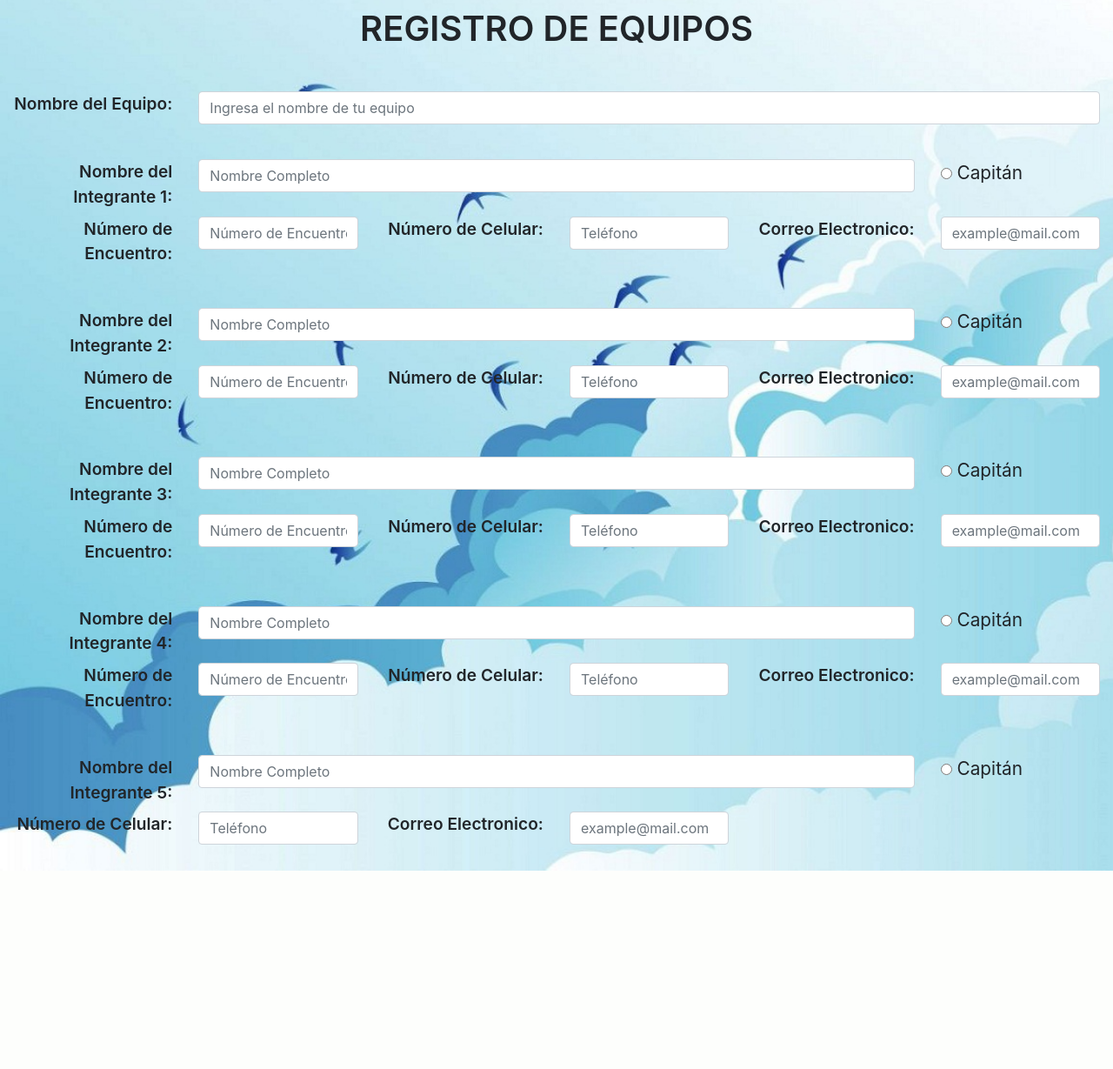
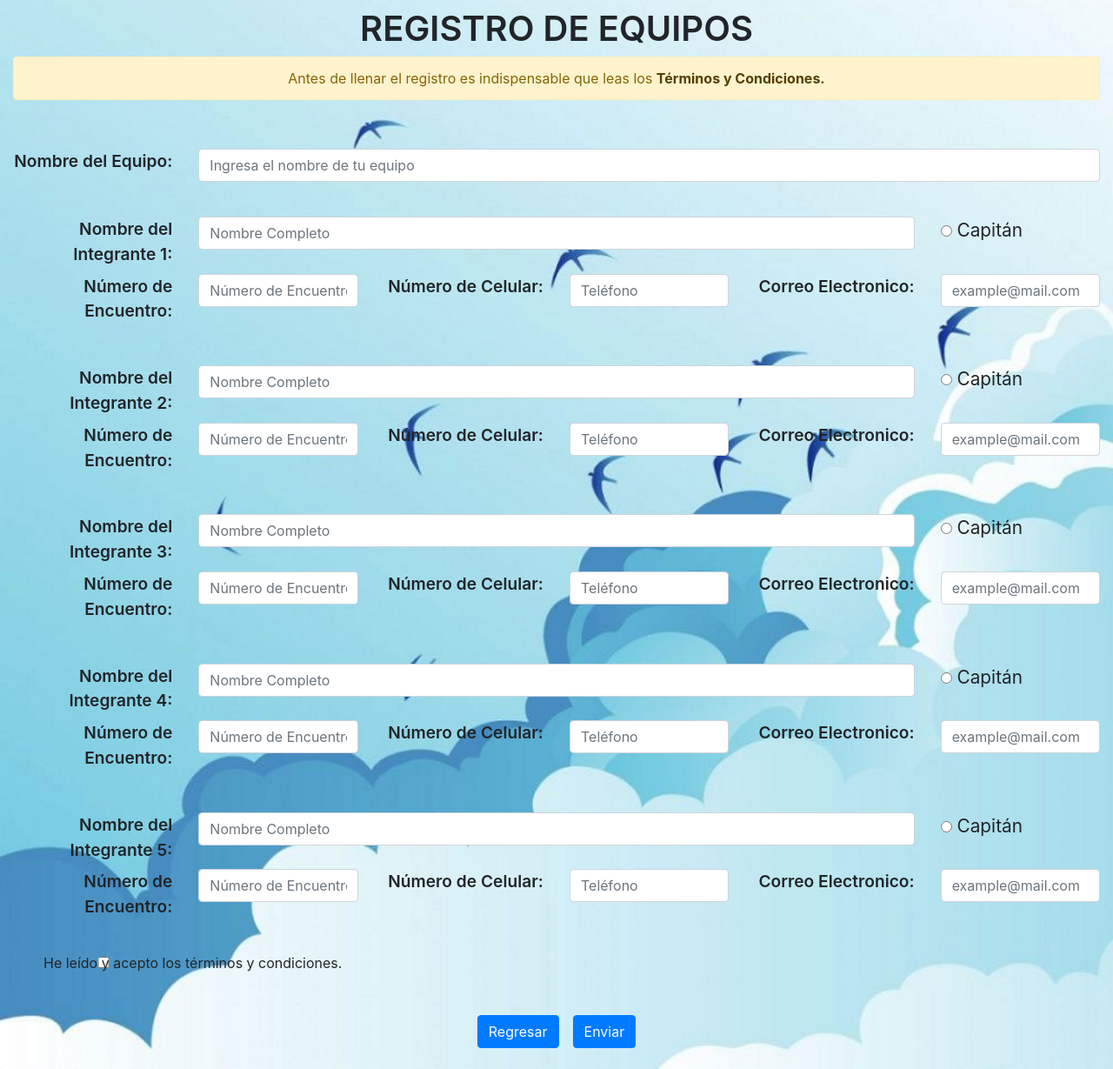
Before and after one commit to GunnerStraiker1/epjMerida, a PHP site: page /webNewDesign/registro-rally.php in a window 1280 px wide. Shown: the part 106-1335 px from the top of the page at 87% size. Before the commit the page ends 1107 px from the top, so only its background shows below. Run offline with PHP 8.4, Linux system fonts and the light colour scheme.

Commit message:
Corregir el Check del Registro

```diff
--- a/webNewDesign/Term_Cond.php
+++ b/webNewDesign/Term_Cond.php
@@ -56,7 +56,7 @@
             </p>
             <h4 class="text-lg font-weight-bold">Registro</h4>
             <p>
-              Una vez cerciorada y validada la información dada, continúe con el registro del equipo en esta <a href="registro-rally.php">sección</a>.</br>
+              Una vez cerciorada y validada la información dada, continúe con el registro del equipo en esta <a href="registro-rally.php">SECCIÓN</a>.</br>
               Ingresar los siguientes datos correctamente: <strong>Nombre del equipo, Nombre completo de los integrantes, Número celular,
               Encuentro al que pertenecen y Correo electrónico.</strong> Tomar en cuenta la selección del integrante que va a ser el capitán del equipo,
               ya que una vez guardado el registro, se enviará un correo electrónico al capitán seleccionado para confirmar el registro.</br>
--- a/webNewDesign/registro-rally.php
+++ b/webNewDesign/registro-rally.php
@@ -11,6 +11,26 @@
   <script src="https://code.jquery.com/jquery-3.3.1.slim.min.js" integrity="sha384-q8i/X+965DzO0rT7abK41JStQIAqVgRVzpbzo5smXKp4YfRvH+8abtTE1Pi6jizo" crossorigin="anonymous"></script>
   <script src="https://cdnjs.cloudflare.com/ajax/libs/popper.js/1.14.3/umd/popper.min.js" integrity="sha384-ZMP7rVo3mIykV+2+9J3UJ46jBk0WLaUAdn689aCwoqbBJiSnjAK/l8WvCWPIPm49" crossorigin="anonymous"></script>
   <script src="https://stackpath.bootstrapcdn.com/bootstrap/4.1.1/js/bootstrap.min.js" integrity="sha384-smHYKdLADwkXOn1EmN1qk/HfnUcbVRZyYmZ4qpPea6sjB/pTJ0euyQp0Mk8ck+5T" crossorigin="anonymous"></script>
+  <script>
+  // Example starter JavaScript for disabling form submissions if there are invalid fields
+    (function() {
+      'use strict';
+      window.addEventListener('load', function() {
+        // Fetch all the forms we want to apply custom Bootstrap validation styles to
+        var forms = document.getElementsByClassName('needs-validation');
+        // Loop over them and prevent submission
+        var validation = Array.prototype.filter.call(forms, function(form) {
+          form.addEventListener('submit', function(event) {
+            if (form.checkValidity() === false) {
+              event.preventDefault();
+              event.stopPropagation();
+            }
+            form.classList.add('was-validated');
+          }, false);
+        });
+      }, false);
+    })();
+  </script>
 </head>
   <body>
     <?php include 'Menu.php'; ?>
@@ -18,9 +38,13 @@
       <div class="row">
         <div class="col-sm-12">
           <h1 style="text-align:center">REGISTRO DE EQUIPOS</h1>
+          <div class="alert alert-warning text-center" role="alert">
+            Antes de llenar el registro es indispensable que leas los
+            <a href="Term_Cond.php" class="alert-link">Términos y Condiciones.</a>
+          </div>
         </div>
       </div>
-        <form class="form-horizontal" action="" method="post">
+        <form class="form-horizontal needs-validation" action="" method="post" novalidate>
             <div class="form-group">
               <div class="row">
               <label class="control-label col-sm-2" for="nameTeam" style="text-align:right; font-weight:600; font-size:120%">Nombre del Equipo:</label>
@@ -155,6 +179,11 @@
                     </div>
                   </div>
 
+                  <label class="control-label col-sm-2" for="epj5" style="text-align:right; font-weight:600; font-size:120%">Número de Encuentro:</label>
+                  <div class="col-sm-2">
+                    <input type="text" class="form-control" id="epj5" placeholder="Número de Encuentro">
+                  </div>
+
                   <label class="control-label col-sm-2" for="tel5" style="text-align:right; font-weight:600; font-size:120%">Número de Celular:</label>
                   <div class="col-sm-2">
                     <input type="text" class="form-control" id="tel5" placeholder="Teléfono">
@@ -167,6 +196,21 @@
               </div>
             <!--Fin del grupo de datos  -->
           </div>
+          <div class="form-group">
+            <div class="form-check">
+              <input class="form-check-input col-sm-2" type="checkbox" value="" id="invalidCheck" required>
+              <label class="control-label col-sm-4" for="invalidCheck">
+                He leído y acepto los términos y condiciones.
+              </label>
+              <div class="invalid-feedback col-sm-4">
+                Debes aceptar antes de enviar.
+              </div>
+            </div>
+          </div>
+          <div class="d-flex justify-content-center">
+              <button type="button" class="btn btn-primary" onclick="location.href='Home.php';" style="margin: 24px 8px;">Regresar</button>
+              <button type="submit" class="btn btn-primary" style="margin: 24px 8px;">Enviar</button>
+          </div>
         </div>
         </form>
       </div>
```
